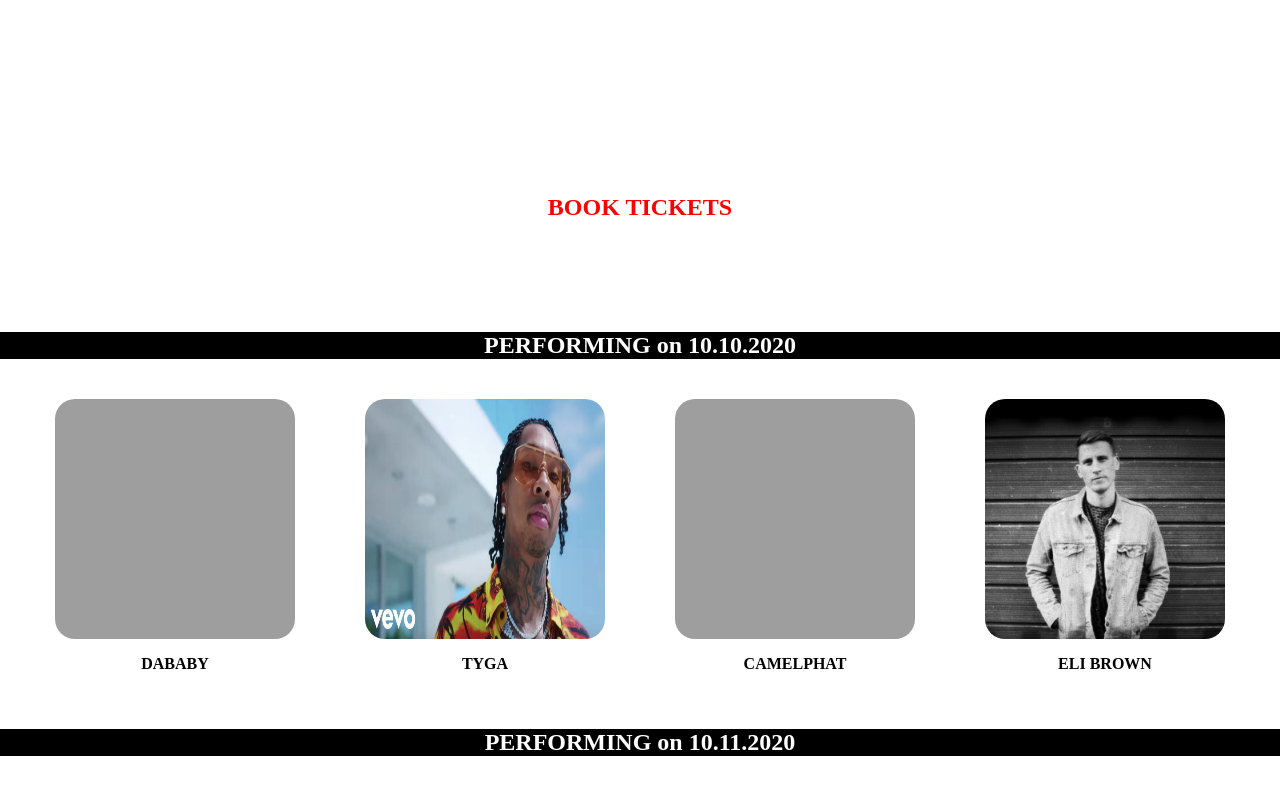
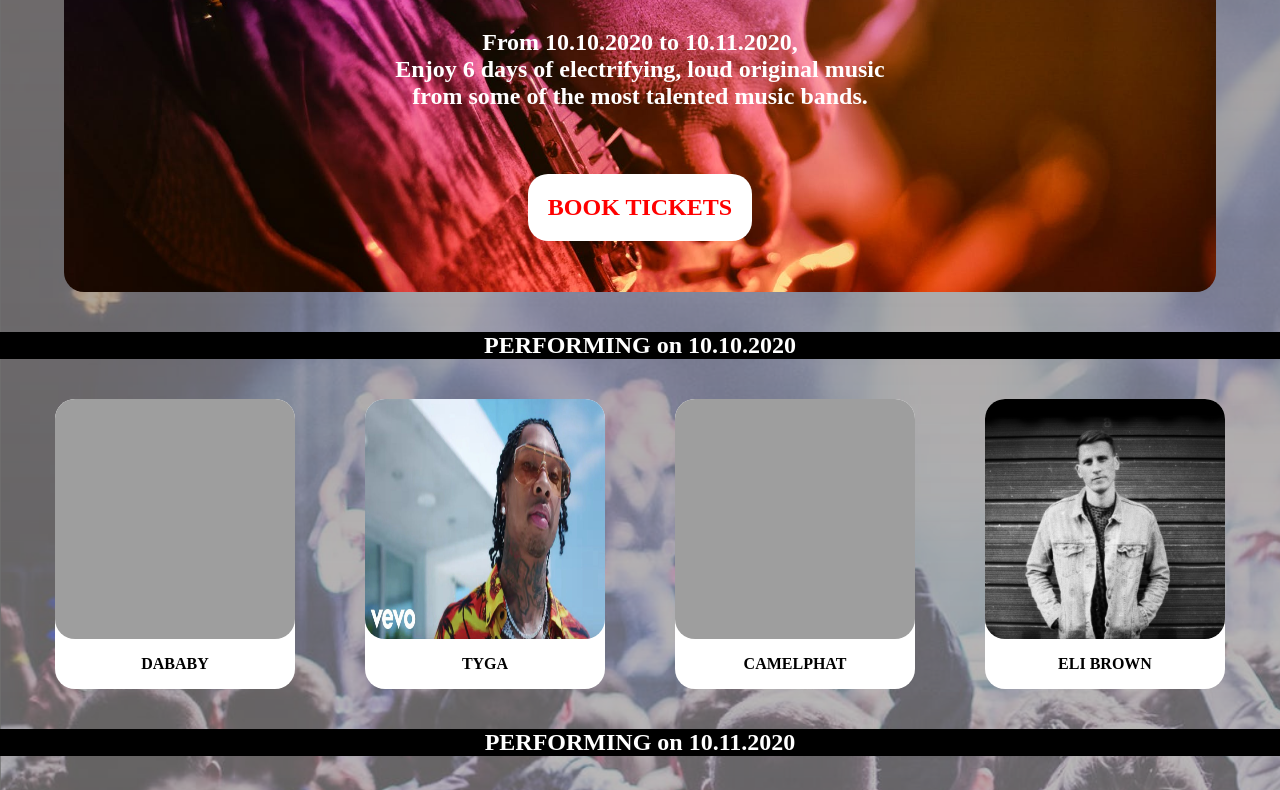
Before and after one commit to fabio-81/Veld-Music-Festival, a plain HTML site: page index.html in a window 1280 px wide. Shown: the part 231-1021 px from the top of the page. Drawn offline with Linux system fonts and the light colour scheme; the site is published under a folder, as on GitHub Pages, so addresses that start at the root find nothing.

Commit message:
edit image location

```diff
--- a/css/index.css
+++ b/css/index.css
@@ -1,7 +1,7 @@
 body{
     font-size: 1em;
     font-family:Montserrat;
-    background-image:url(/img/gradient.png) ,url(/img/festival2.jpeg);
+    background-image:url(../img/gradient.png) ,url(../img/festival2.jpeg);
     background-repeat: no-repeat;
     background-size: cover;
     display: flex;
@@ -10,7 +10,7 @@ body{
 
 }
 .hero-banner-container{
-    background-image: url(/img/rock-guitar.jpeg);
+    background-image: url(../img/rock-guitar.jpeg);
     width: 90%;
     margin: 0 auto;
     background-position: center;
--- a/css/profile.css
+++ b/css/profile.css
@@ -1,6 +1,6 @@
 body{
 
-    background-image:url(/img/gradient.png), url(/img/dababy.jpg);
+    background-image:url(../img/gradient.png), url(../img/dababy.jpg);
     /* background-repeat: no-repeat;
     background-size: cover;
     display: flex;
```
